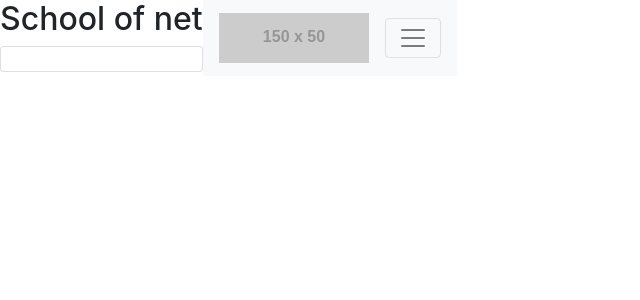
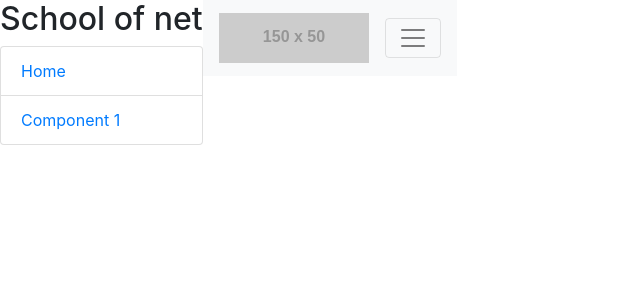
Before and after one commit to agftech/admin-template-react, a React (Create React App) app: page / in a window 1280 px wide. Shown: the top 300 px of the page, without its empty margins (0-640 px from the left). Built offline with nearby package versions, Linux system fonts and the light colour scheme.

Commit message:
:package: make sidebar dynamic

```diff
--- a/src/components/Sidebar.js
+++ b/src/components/Sidebar.js
@@ -1,4 +1,5 @@
 import React from "react";
+import Templates from './../containers/routes';
 
 export default function Sidebar(props) {
   return (
@@ -7,7 +8,10 @@ export default function Sidebar(props) {
         <h2>School of net</h2>
       </div>
       <div className="list-group">
-        <a href="" className="list-group-item"></a>
+          <a href="/" className="list-group-item">Home</a>
+          { Templates.map((template, index) => (
+              <a href={template.path} className="list-group-item">{template.name}</a>
+          ))}
       </div>
     </aside>
   );
```
